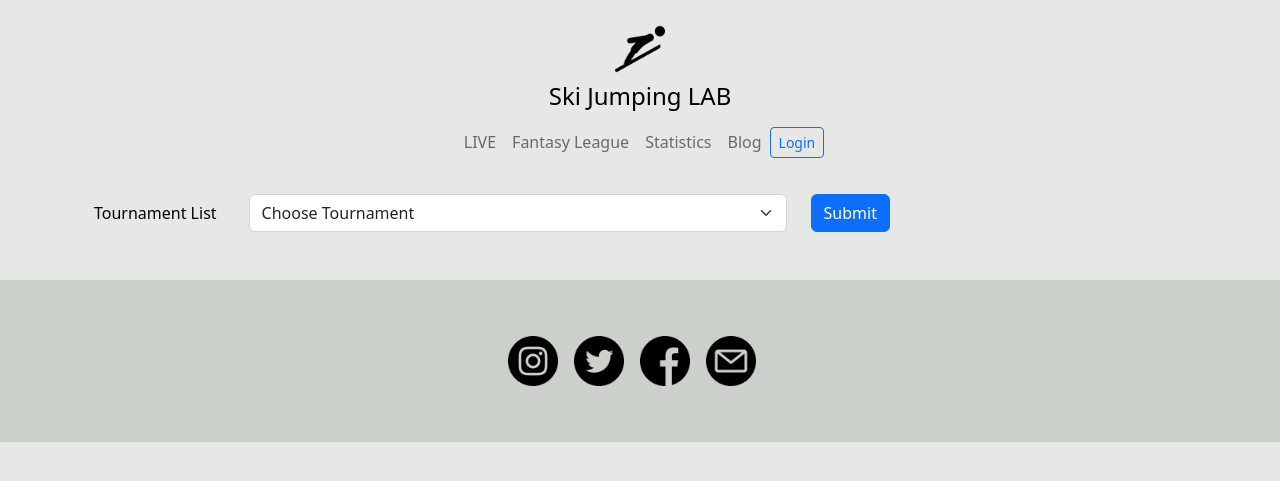
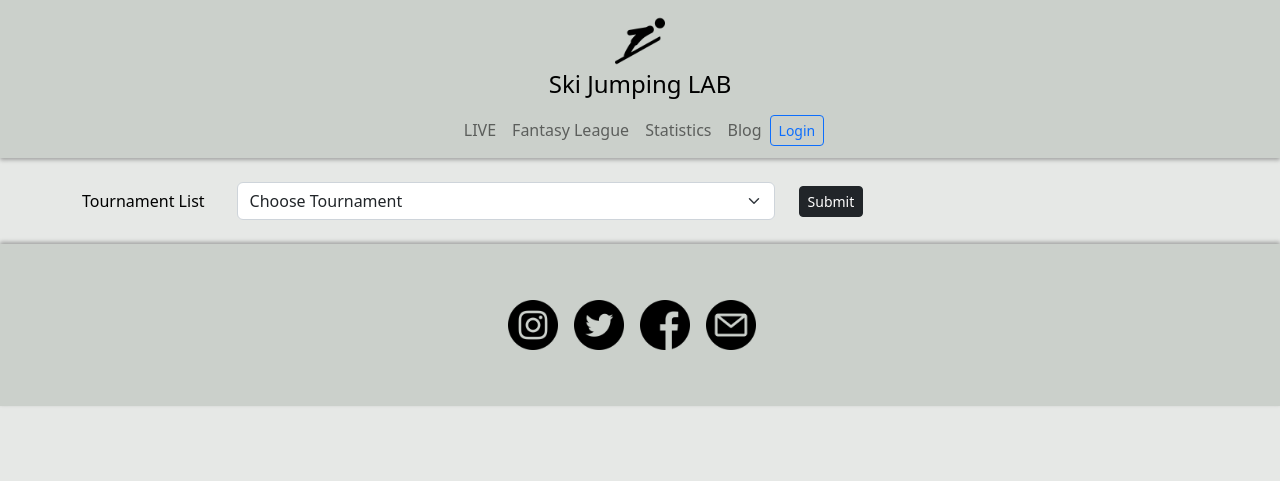
Before and after one commit to ff888/SkiJumpinLAB.com, a Django app: page /statistics/ in a window 1280 px wide. Shown: the top 481 px of the page. Run offline with Django 4.2, Linux system fonts and the light colour scheme; parts of the project's set-up code (start-up, migrations or seed data) failed here and were passed over.

Commit message:
Add title name to statistics tables, plus add styles

```diff
--- /dev/null
+++ b/live_info_scraper.py
@@ -0,0 +1,3 @@
+"""
+Script for scrap information from fis-web about coming events.
+"""
--- a/ski/static/ski/main.css
+++ b/ski/static/ski/main.css
@@ -1,6 +1,11 @@
 .custom-bg-color {
   background-color: #e6e8e6;
   color: black;
+}
+
+#LogoNav {
+    background-color: #cbd0cb;
+    box-shadow: 0 2px 4px rgba(0, 0, 0, 0.3);
 }
 
 #SkiJumpingLAB {
@@ -13,6 +18,15 @@ a.no-link-style{
     text-decoration: none;
 }
 
+
+.custom-table {
+  box-shadow: 0 2px 4px rgba(0, 0, 0, 0.1),
+              0 -2px 4px rgba(0, 0, 0, 0.1),
+              2px 0 4px rgba(0, 0, 0, 0.1),
+              -2px 0 4px rgba(0, 0, 0, 0.1);
+}
+
 footer {
   background-color: #cbd0cb;
+  box-shadow: 0 -2px 4px rgba(0, 0, 0, 0.3);
 }
--- a/ski/templates/ski/base.html
+++ b/ski/templates/ski/base.html
@@ -21,9 +21,10 @@
 </head>
 
 <body class="custom-bg-color">
+<div id="LogoNav">
     <!-- Top Page Logo -->
-<div class="container" id="LogoBar">
-    <div class="d-flex justify-content-center mt-4 mb-1">
+    <div class="container pt-3" id="LogoBar">
+        <div class="d-flex justify-content-center">
             <div class="d-flex flex-column justify-content-center">
                 <a class="container" href="{% url 'home' %}">
                     <img src="{% static 'ski/logo.png' %}" title="jump icons" width="50" height="50" class="d-inline-block">
@@ -117,8 +118,10 @@
             </ul>
         </div>
     </nav>
+</div>
 
-<div class="container mt-3 mb-5">
+
+<div class="container my-3 mx-auto p-0" id="BlockContent">
     {% block content %} {% endblock %}
 </div>
 
--- a/ski/templates/ski/statistics.html
+++ b/ski/templates/ski/statistics.html
@@ -1,5 +1,6 @@
 {% extends 'ski/base.html' %}
 {% block content %}
+
 <div class="container my-4">
     <form method="GET" action="{% url 'statistics' %}">
         <div class="row align-items-center">
@@ -15,17 +16,22 @@
                 </select>
             </div>
             <div class="col-auto">
-                <button type="submit" class="btn btn-primary">Submit</button>
+                <button type="submit" class="btn btn-dark btn-sm">Submit</button>
             </div>
         </div>
     </form>
 </div>
 
 {% if rows %}
-<div class="container">
-    <div class="table-responsive">
+<div class="container" id="Stst">
+    <div class="table-responsive custom-table">
         <table class="table table-striped table-bordered">
             <thead>
+            <tr>
+                <th colspan="8" class="table-title text-center">
+                    <h4>{{ table_title }}</h4>
+                </th>
+            </tr>
             <tr>
                 <th>RANKING</th>
                 <th>NAME</th>
--- a/ski/views.py
+++ b/ski/views.py
@@ -43,7 +43,9 @@ def statistics(request):
             rows = df.to_dict('records')
             # Set the title
             title = f"Statistics - {csv_file}"
-            return render(request, 'ski/statistics.html', {'rows': rows, 'title': title})
+            # Set the table title
+            table_title = csv_file
+            return render(request, 'ski/statistics.html', {'rows': rows, 'title': title, 'table_title': table_title})
 
     return render(request, 'ski/statistics.html', {'csv_files': csv_files, 'title': 'Statistics'})
 
```
Also changed, not shown: ski/templates/ski/live.html (+58 -1 lines). Lines whose indentation alone changed are shown as unchanged.
